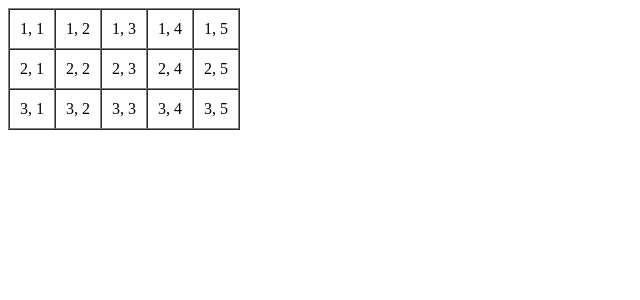
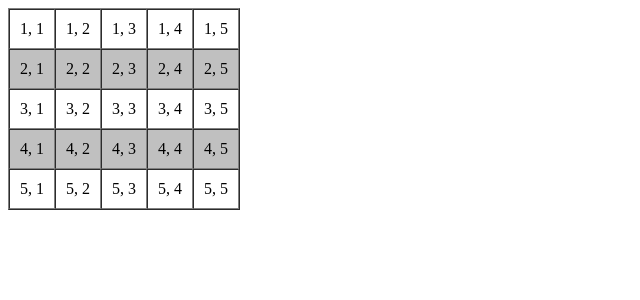
Before and after one commit to hasanbisri17/BELAJAR-PHP, a PHP site: page /latihan2.php in a window 1280 px wide. Shown: the top 300 px of the page, without its empty margins (0-640 px from the left). Run offline with PHP 8.4, Linux system fonts and the light colour scheme.

Commit message:
Pengkondisian percabangan ifelse pada tabel

```diff
--- a/Pertemuan 3/latihan2.php
+++ b/Pertemuan 3/latihan2.php
@@ -5,11 +5,21 @@
     <meta http-equiv="X-UA-Compatible" content="IE=edge">
     <meta name="viewport" content="width=device-width, initial-scale=1.0">
     <title>Latihan 2</title>
+    <style>
+        .warna-baris{
+            background-color: silver;
+        }
+    </style>
 </head>
 <body>
     <table border="1" cellpadding="10" cellspacing="0">
-        <?php for( $i = 1; $i <= 3; $i++ ) :  ?>
-            <tr>
+        <?php for( $i = 1; $i <= 5; $i++ ) :  ?>
+            <?php
+                if( $i % 2 == 0 ) : ?>
+            <tr class="warna-baris">
+            <?php else : ?>
+                <tr>
+            <?php endif; ?>
                 <?php for( $j = 1; $j <= 5; $j++ ) : ?>
                     <td><?= "$i, $j"; ?></td>
                 <?php endfor; ?>
```
